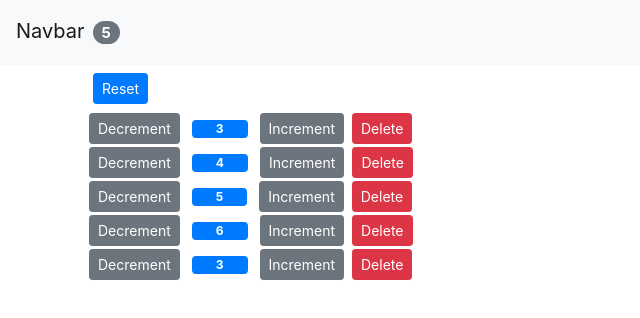
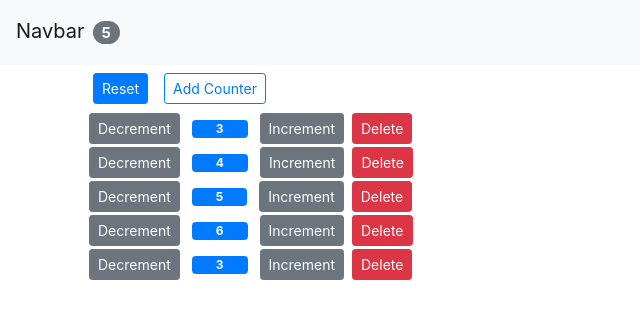
Before and after one commit to sirdoro1/cart-list, a React (Create React App) app: page / in a window 1280 px wide. Shown: the top 318 px of the page, without its empty margins (0-640 px from the left). Built offline with nearby package versions, Linux system fonts and the light colour scheme.

Commit message:
update on adding new counters

```diff
--- a/src/App.js
+++ b/src/App.js
@@ -52,11 +52,18 @@ class App extends Component {
         })
     }
 
+    handleAdd = () => {
+        const newArray = {id:this.state.counters.length + 1 ,value:0};
+        this.setState({
+            counters: [...this.state.counters,newArray]
+        });
+    }
+
     render() {
       return ( <React.Fragment>
         <Navbar totalCounter={this.state.counters.filter(c => c.value > 0).length} />
         <main className="container">
-          <Counters counters={this.state.counters} onReset={this.handleReset} onDecrement={this.handleDecrement} onIncrement={this.handleIncrement} onDelete={this.handleDelete}/>
+          <Counters counters={this.state.counters} onAdd={this.handleAdd} onReset={this.handleReset} onDecrement={this.handleDecrement} onIncrement={this.handleIncrement} onDelete={this.handleDelete}/>
         </main>
       </React.Fragment> );
     }
--- a/src/components/counters.jsx
+++ b/src/components/counters.jsx
@@ -4,10 +4,11 @@ import Counter from './counter';
 class Counters extends Component {
     render() {
 
-        const {counters, onReset, onDecrement, onIncrement, onDelete } = this.props ;
+        const {counters, onReset, onDecrement, onIncrement, onDelete,onAdd} = this.props ;
 
         return (<div>
             <button onClick={onReset} className="btn btn-primary btn-sm m-2">Reset</button>
+            <button onClick={onAdd} className="btn btn-outline-primary btn-sm m-2">Add Counter</button>
             {counters.map(counter =>
             <Counter key={counter.id} id={counter.id} counter={counter} onDecrement={onDecrement} onIncrement={onIncrement} onDelete={onDelete} />)}
         </div>);
```
